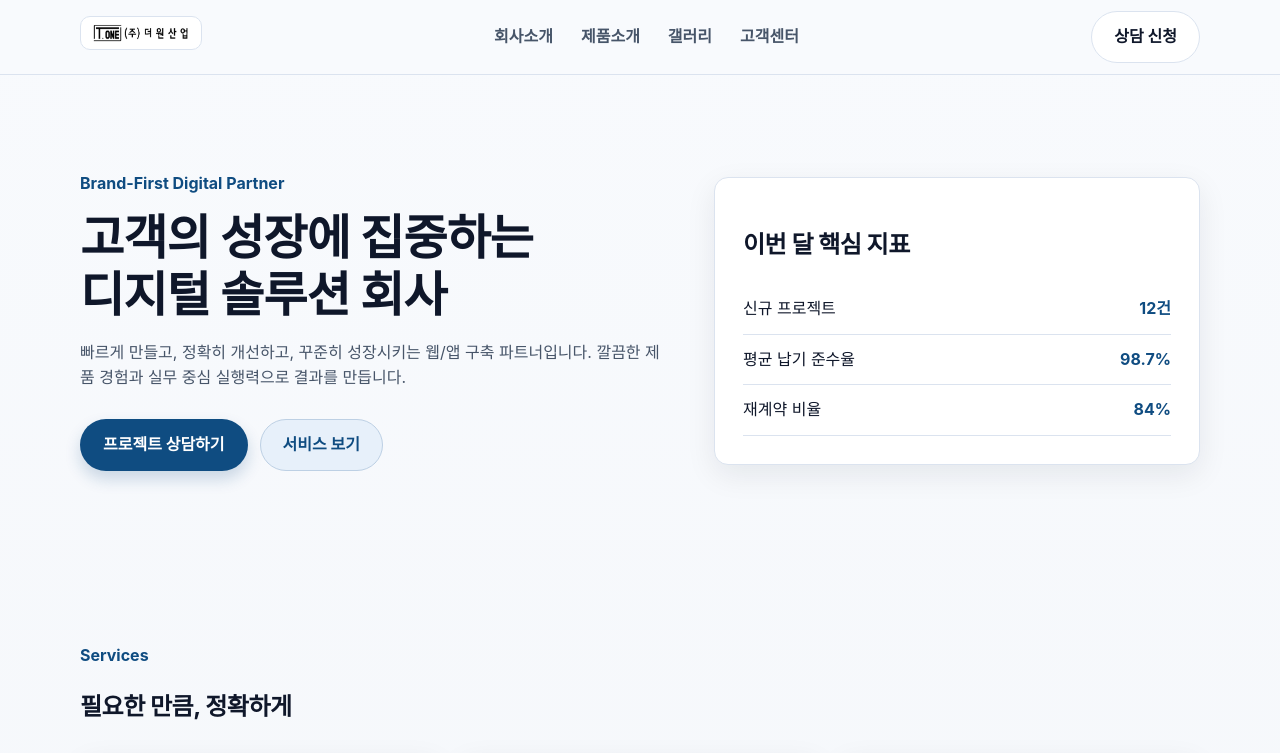
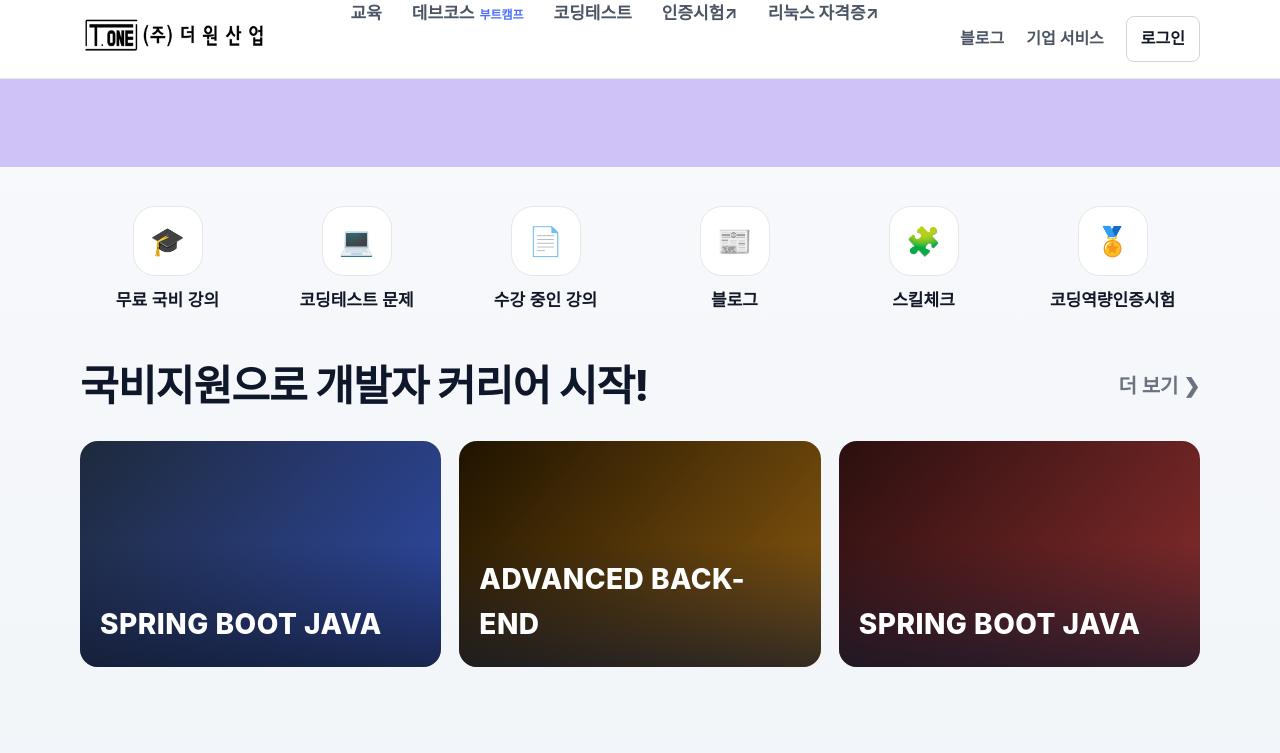
Before and after one commit to kpd4444/The_One, a React (Vite) app in the folder theone-site/: page / in a window 1280 px wide. Shown: the top 753 px of the page. Built offline with nearby package versions, Linux system fonts and the light colour scheme.

Commit message:
feat: restyle header and home to programmers-inspired layout

```diff
--- a/theone-site/src/components/Header.jsx
+++ b/theone-site/src/components/Header.jsx
@@ -1,22 +1,136 @@
+import { useState } from "react";
 import { NavLink, Link } from "react-router-dom";
 import logo from "../assets/logo.png";
 
+const navItems = [
+  {
+    label: "교육",
+    to: "/about",
+    groups: [
+      {
+        title: "교육 홈",
+        links: [
+          { label: "교육 홈", href: "/about" },
+          { label: "공지사항", href: "/support#notice" },
+        ],
+      },
+      {
+        title: "MY 스쿨",
+        links: [
+          { label: "수강 중인 코스", href: "/support#inquiry" },
+          { label: "관리 중인 코스", href: "/support" },
+        ],
+      },
+      {
+        title: "강사 신청",
+        links: [
+          { label: "강사/멘토풀 등록", href: "/support#inquiry" },
+          { label: "캠퍼스", href: "/about#location" },
+        ],
+      },
+    ],
+    promo: {
+      title: "실무형 교육 콘텐츠",
+      desc: "산업 현장 기반의 커리큘럼으로 빠르게 업무 역량을 키워보세요.",
+      cta: "교육 자세히 보기",
+      href: "/about",
+    },
+  },
+  {
+    label: "데브코스",
+    accent: "부트캠프",
+    to: "/products",
+    groups: [
+      {
+        title: "데브코스",
+        links: [
+          { label: "데브코스 홈", href: "/products" },
+          { label: "백엔드 과정", href: "/products" },
+          { label: "프론트엔드 과정", href: "/products" },
+          { label: "풀스택 과정", href: "/products" },
+        ],
+      },
+      {
+        title: "취업지원 서비스",
+        links: [
+          { label: "취업지원 서비스 안내", href: "/support" },
+          { label: "공지사항 및 자료실", href: "/support#notice" },
+          { label: "추천 채용 공고", href: "/gallery" },
+        ],
+      },
+    ],
+    promo: {
+      title: "실무에 가장 가까운 IT 부트캠프",
+      desc: "프로젝트 중심 수업, 멘토 피드백, 취업지원까지 한 번에 제공합니다.",
+      cta: "데브코스 자세히 보기",
+      href: "/products",
+    },
+  },
+  { label: "코딩테스트", to: "/gallery", groups: [], promo: null },
+  { label: "인증시험↗", to: "/support", groups: [], promo: null },
+  { label: "리눅스 자격증↗", to: "/support", groups: [], promo: null },
+];
+
 export default function Header() {
+  const [openMenu, setOpenMenu] = useState(null);
+
   return (
-    <header className="site-header">
+    <header className="site-header" onMouseLeave={() => setOpenMenu(null)}>
       <div className="container nav-wrap">
         <Link className="logo" to="/" aria-label="더원산업 홈">
           <img src={logo} alt="T.ONE (주)더원산업" className="logo-img" />
         </Link>
 
-        <nav className="nav-menu">
-          <NavLink to="/about" className={({ isActive }) => (isActive ? "active" : "")}>회사소개</NavLink>
-          <NavLink to="/products" className={({ isActive }) => (isActive ? "active" : "")}>제품소개</NavLink>
-          <NavLink to="/gallery" className={({ isActive }) => (isActive ? "active" : "")}>갤러리</NavLink>
-          <NavLink to="/support" className={({ isActive }) => (isActive ? "active" : "")}>고객센터</NavLink>
+        <nav className="nav-menu" aria-label="메인 메뉴">
+          {navItems.map((item) => (
+            <div key={item.label} className="nav-item" onMouseEnter={() => setOpenMenu(item.label)}>
+              <NavLink to={item.to} className={({ isActive }) => `nav-main-link ${isActive ? "active" : ""}`}>
+                {item.label}
+                {item.accent ? <span className="nav-accent">{item.accent}</span> : null}
+              </NavLink>
+            </div>
+          ))}
         </nav>
 
-        <Link className="btn btn-outline" to="/#contact">상담 신청</Link>
+        <div className="nav-utils">
+          <Link to="/gallery">블로그</Link>
+          <Link to="/support">기업 서비스</Link>
+          <Link className="login-btn" to="/support#inquiry">로그인</Link>
+        </div>
+      </div>
+
+      <div className={`mega-panel ${openMenu ? "show" : ""}`}>
+        <div className="container mega-panel-inner">
+          {navItems
+            .filter((item) => item.label === openMenu && item.groups.length > 0)
+            .map((item) => (
+              <div key={item.label} className="mega-layout">
+                <div className="mega-links cols-3">
+                  {item.groups.map((group) => (
+                    <section key={group.title} className="mega-col">
+                      <h4>{group.title}</h4>
+                      <ul>
+                        {group.links.map((link) => (
+                          <li key={link.label}>
+                            <Link to={link.href} className="mega-link">{link.label}</Link>
+                          </li>
+                        ))}
+                      </ul>
+                    </section>
+                  ))}
+                </div>
+
+                {item.promo ? (
+                  <article className="mega-promo">
+                    <div className="mega-promo-thumb" aria-hidden="true" />
+                    <strong>{item.promo.title}</strong>
+                    <p>{item.promo.desc}</p>
+                    <Link to={item.promo.href}>{item.promo.cta} ❯</Link>
+                  </article>
+                ) : null}
+              </div>
+            ))}
+        </div>
       </div>
     </header>
   );
--- a/theone-site/src/pages/MainPage.jsx
+++ b/theone-site/src/pages/MainPage.jsx
@@ -1,15 +1,54 @@
-import HeroSection from "../components/sections/HeroSection";
-import ServicesSection from "../components/sections/ServicesSection";
-import StrengthSection from "../components/sections/StrengthSection";
-import ContactSection from "../components/sections/ContactSection";
+const quickMenus = [
+  { icon: "🎓", label: "무료 국비 강의" },
+  { icon: "💻", label: "코딩테스트 문제" },
+  { icon: "📄", label: "수강 중인 강의" },
+  { icon: "📰", label: "블로그" },
+  { icon: "🧩", label: "스킬체크" },
+  { icon: "🏅", label: "코딩역량인증시험" },
+];
+
+const courses = [
+  { title: "SPRING BOOT JAVA", tone: "tone-blue" },
+  { title: "ADVANCED BACK-END", tone: "tone-gold" },
+  { title: "SPRING BOOT JAVA", tone: "tone-red" },
+];
 
 export default function MainPage() {
   return (
     <main>
-      <HeroSection />
-      <ServicesSection />
-      <StrengthSection />
-      <ContactSection />
+      <section className="visual-strip" aria-hidden="true" />
+
+      <section className="quick-section section">
+        <div className="container">
+          <div className="quick-grid">
+            {quickMenus.map((item) => (
+              <button key={item.label} className="quick-item" type="button">
+                <span>{item.icon}</span>
+                <strong>{item.label}</strong>
+              </button>
+            ))}
+          </div>
+        </div>
+      </section>
+
+      <section className="section course-section">
+        <div className="container">
+          <div className="course-head">
+            <h2>국비지원으로 개발자 커리어 시작!</h2>
+            <a href="#">더 보기 ❯</a>
+          </div>
+
+          <div className="course-grid">
+            {courses.map((course) => (
+              <article key={`${course.title}-${course.tone}`} className={`course-card ${course.tone}`}>
+                <div className="course-overlay">
+                  <p>{course.title}</p>
+                </div>
+              </article>
+            ))}
+          </div>
+        </div>
+      </section>
     </main>
   );
 }
--- a/theone-site/src/styles/components.css
+++ b/theone-site/src/styles/components.css
@@ -1,14 +1,13 @@
 .site-header {
   position: sticky;
   top: 0;
-  background: rgba(248, 250, 253, 0.9);
-  border-bottom: 1px solid var(--line);
-  backdrop-filter: blur(10px);
-  z-index: 20;
+  background: #fff;
+  border-bottom: 1px solid #e5e7eb;
+  z-index: 50;
 }
 
 .nav-wrap {
-  min-height: 74px;
+  min-height: 78px;
   display: flex;
   align-items: center;
   justify-content: space-between;
@@ -16,31 +15,267 @@
 }
 
 .logo-img {
-  height: 34px;
-  border-radius: 10px;
-  border: 1px solid var(--line);
-  background: var(--surface);
-  padding: 6px 10px;
+  height: 38px;
+  border: 0;
+  border-radius: 0;
+  background: transparent;
+  padding: 0;
 }
 
 .nav-menu {
   display: flex;
-  gap: 28px;
-  color: var(--muted);
+  align-items: center;
+  gap: 30px;
+  height: 78px;
+}
+
+.nav-item {
+  display: flex;
+  align-items: center;
+  height: 100%;
+}
+
+.nav-main-link {
+  position: relative;
+  display: flex;
+  align-items: baseline;
+  gap: 5px;
+  height: 100%;
+  color: #4b5563;
+  font-size: 17px;
+  font-weight: 700;
+}
+
+.nav-main-link.active,
+.nav-main-link:hover {
+  color: #111827;
+}
+
+.nav-main-link.active::after,
+.nav-main-link:hover::after {
+  content: "";
+  position: absolute;
+  left: 0;
+  right: 0;
+  bottom: 0;
+  height: 3px;
+  background: #111827;
+}
+
+.nav-accent {
+  color: #4f6fff;
+  font-size: 12px;
+  font-weight: 700;
+}
+
+.nav-utils {
+  display: flex;
+  align-items: center;
+  gap: 22px;
+  color: #4b5563;
   font-weight: 600;
 }
 
-.nav-menu a { position: relative; }
-.nav-menu a.active { color: var(--primary); }
-.nav-menu a.active::after {
-  content: "";
+.login-btn {
+  border: 1px solid #d1d5db;
+  border-radius: 8px;
+  padding: 9px 14px;
+  color: #111827;
+  background: #fff;
+}
+
+.mega-panel {
   position: absolute;
   left: 0;
-  bottom: -8px;
+  right: 0;
+  top: 100%;
+  background: #fff;
+  border-bottom: 1px solid #e5e7eb;
+  opacity: 0;
+  visibility: hidden;
+  transform: translateY(-6px);
+  transition: all 0.16s ease;
+}
+
+.mega-panel.show {
+  opacity: 1;
+  visibility: visible;
+  transform: translateY(0);
+}
+
+.mega-panel-inner {
+  padding-top: 28px;
+  padding-bottom: 28px;
+}
+
+.mega-layout {
+  display: grid;
+  grid-template-columns: 1.2fr 360px;
+  gap: 38px;
+}
+
+.mega-links.cols-3 {
+  display: grid;
+  grid-template-columns: repeat(3, minmax(0, 1fr));
+  gap: 22px;
+}
+
+.mega-col h4 {
+  color: #9ca3af;
+  margin: 0;
+  font-size: 16px;
+}
+
+.mega-col ul {
+  margin: 10px 0 0;
+  padding: 0;
+  list-style: none;
+  display: grid;
+  gap: 12px;
+}
+
+.mega-link {
+  color: #111827;
+  font-size: 18px;
+  font-weight: 700;
+  line-height: 1.35;
+}
+
+.mega-link:hover {
+  color: #2563eb;
+}
+
+.mega-promo {
+  border-radius: 18px;
+  padding: 16px;
+  background: #f8fafc;
+}
+
+.mega-promo-thumb {
   width: 100%;
-  height: 2px;
-  background: var(--primary);
+  aspect-ratio: 16 / 10;
+  border-radius: 14px;
+  background: linear-gradient(140deg, #d7efe0, #e8f1d3);
+  border: 1px solid #d7e8d9;
 }
+
+.mega-promo strong {
+  display: block;
+  margin-top: 12px;
+  font-size: 16px;
+  line-height: 1.35;
+}
+
+.mega-promo p {
+  margin: 8px 0 12px;
+  color: #6b7280;
+  font-size: 14px;
+  line-height: 1.45;
+}
+
+.mega-promo a {
+  color: #111827;
+  font-size: 16px;
+  font-weight: 800;
+}
+
+.visual-strip {
+  height: 88px;
+  background: #cfc2f7;
+}
+
+.quick-section {
+  padding-top: 38px;
+  padding-bottom: 20px;
+}
+
+.quick-grid {
+  display: grid;
+  grid-template-columns: repeat(6, minmax(0, 1fr));
+  gap: 14px;
+}
+
+.quick-item {
+  border: 0;
+  background: transparent;
+  text-align: center;
+  display: grid;
+  gap: 10px;
+  justify-items: center;
+  cursor: pointer;
+}
+
+.quick-item span {
+  width: 70px;
+  height: 70px;
+  border-radius: 22px;
+  border: 1px solid #e5e7eb;
+  display: grid;
+  place-items: center;
+  font-size: 28px;
+  background: #fff;
+}
+
+.quick-item strong {
+  color: #111827;
+  font-size: 17px;
+  font-weight: 600;
+}
+
+.course-section {
+  padding-top: 20px;
+}
+
+.course-head {
+  display: flex;
+  align-items: center;
+  justify-content: space-between;
+}
+
+.course-head h2 {
+  margin: 0;
+  font-size: 42px;
+  font-weight: 800;
+}
+
+.course-head a {
+  color: #6b7280;
+  font-size: 20px;
+  font-weight: 700;
+}
+
+.course-grid {
+  margin-top: 22px;
+  display: grid;
+  grid-template-columns: repeat(3, minmax(0, 1fr));
+  gap: 18px;
+}
+
+.course-card {
+  border-radius: 18px;
+  overflow: hidden;
+  aspect-ratio: 16 / 10;
+}
+
+.course-overlay {
+  height: 100%;
+  display: flex;
+  align-items: flex-end;
+  padding: 20px;
+  background: linear-gradient(to top, rgba(15, 23, 42, 0.7), transparent 55%);
+}
+
+.course-overlay p {
+  margin: 0;
+  color: #fff;
+  font-size: 28px;
+  font-weight: 800;
+  letter-spacing: 0.5px;
+}
+
+.tone-blue { background: linear-gradient(130deg, #1e293b, #2f4aa8); }
+.tone-gold { background: linear-gradient(130deg, #1f1300, #8a5a10); }
+.tone-red { background: linear-gradient(130deg, #2b0f0f, #8b2d2d); }
 
 .hero { padding: 96px 0 84px; }
 
@@ -320,10 +555,22 @@ h1 {
 }
 
 @media (max-width: 900px) {
+  .quick-grid,
+  .course-grid { grid-template-columns: 1fr; }
+
+  .course-head h2 { font-size: 34px; }
+  .course-head a { font-size: 22px; }
+  .mega-layout { grid-template-columns: 1fr; }
+  .mega-links.cols-3 { grid-template-columns: 1fr; }
+
   .nav-menu,
+  .nav-utils,
+  .mega-panel,
   .org-branch-top .org-arm,
   .org-branch-top .org-box.dev,
   .org-branch-mid .org-bar { display: none; }
+
+  .nav-item { padding: 0; }
 
   .hero-grid,
   .product-hero,
```
